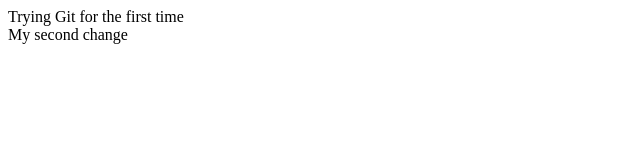
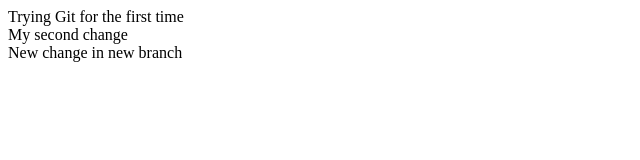
Before and after one commit to KenDzhi/My-Courses-Projects, a plain HTML site: page JavaScript/Pratimas34 - Trying Git/index.html in a window 1280 px wide. Shown: the whole page, without its empty margins (0-640 px from the left). Drawn offline with Linux system fonts and the light colour scheme.

Commit message:
First change in new branch

```diff
--- a/JavaScript/Pratimas34 - Trying Git/index.html
+++ b/JavaScript/Pratimas34 - Trying Git/index.html
@@ -11,6 +11,7 @@
     <div id="addedID">Trying Git for the first time</div>
     <div>My second change</div>
 
+    <div>New change in new branch</div>
 
 
 </body>
```
